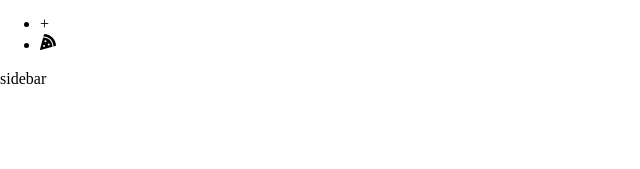
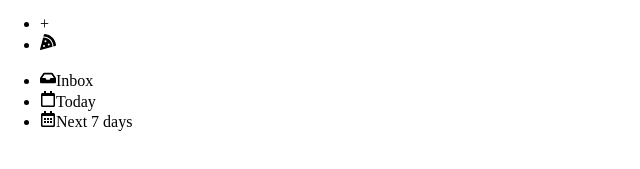
Before and after one commit to Joberg95/Todoist-clone, a React (Create React App) app: page / in a window 1280 px wide. Shown: the part 305-474 px from the top of the page, without its empty margins (0-640 px from the left). Built offline with nearby package versions, Linux system fonts and the light colour scheme.

Commit message:
wip sidebar, imported icons for selections

```diff
--- a/src/components/layout/Sidebar.js
+++ b/src/components/layout/Sidebar.js
@@ -1,7 +1,34 @@
-import React from 'react';
+import React from "react";
+import {
+  FaChevronDown,
+  FaInbox,
+  FaRegCalendarAlt,
+  FaRegCalendar,
+} from "react-icons/fa";
 
 export const Sidebar = () => {
   return (
-    <p>sidebar</p>
-  )
-}
+    <div className="sidebar" data-testid="sidebar">
+      <ul className="sidebar__generic">
+        <li>
+          <span>
+            <FaInbox />
+          </span>
+          <span>Inbox</span>
+        </li>
+        <li>
+          <span>
+            <FaRegCalendar />
+          </span>
+          <span>Today</span>
+        </li>
+        <li>
+          <span>
+            <FaRegCalendarAlt />
+          </span>
+          <span>Next 7 days</span>
+        </li>
+      </ul>
+    </div>
+  );
+};
```
